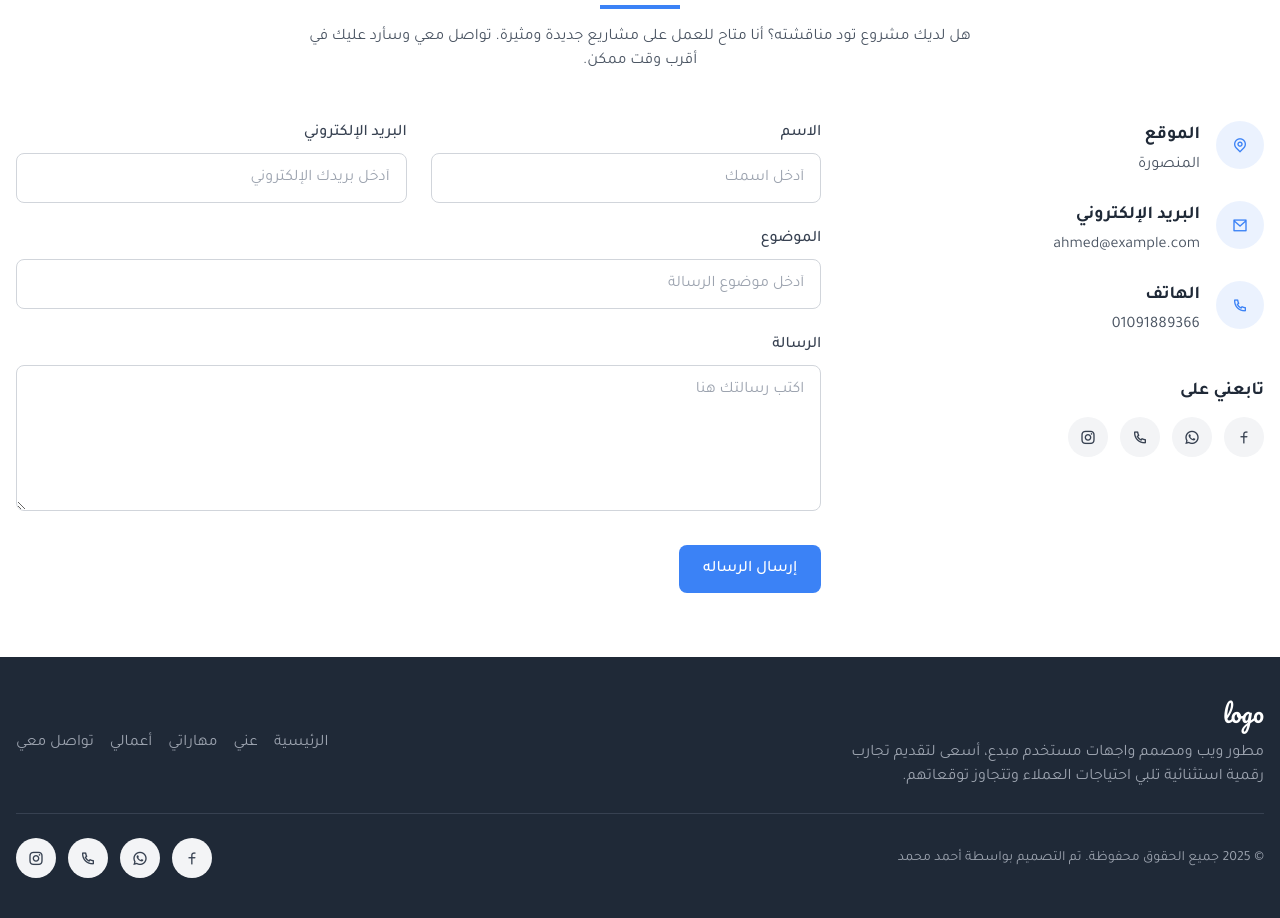
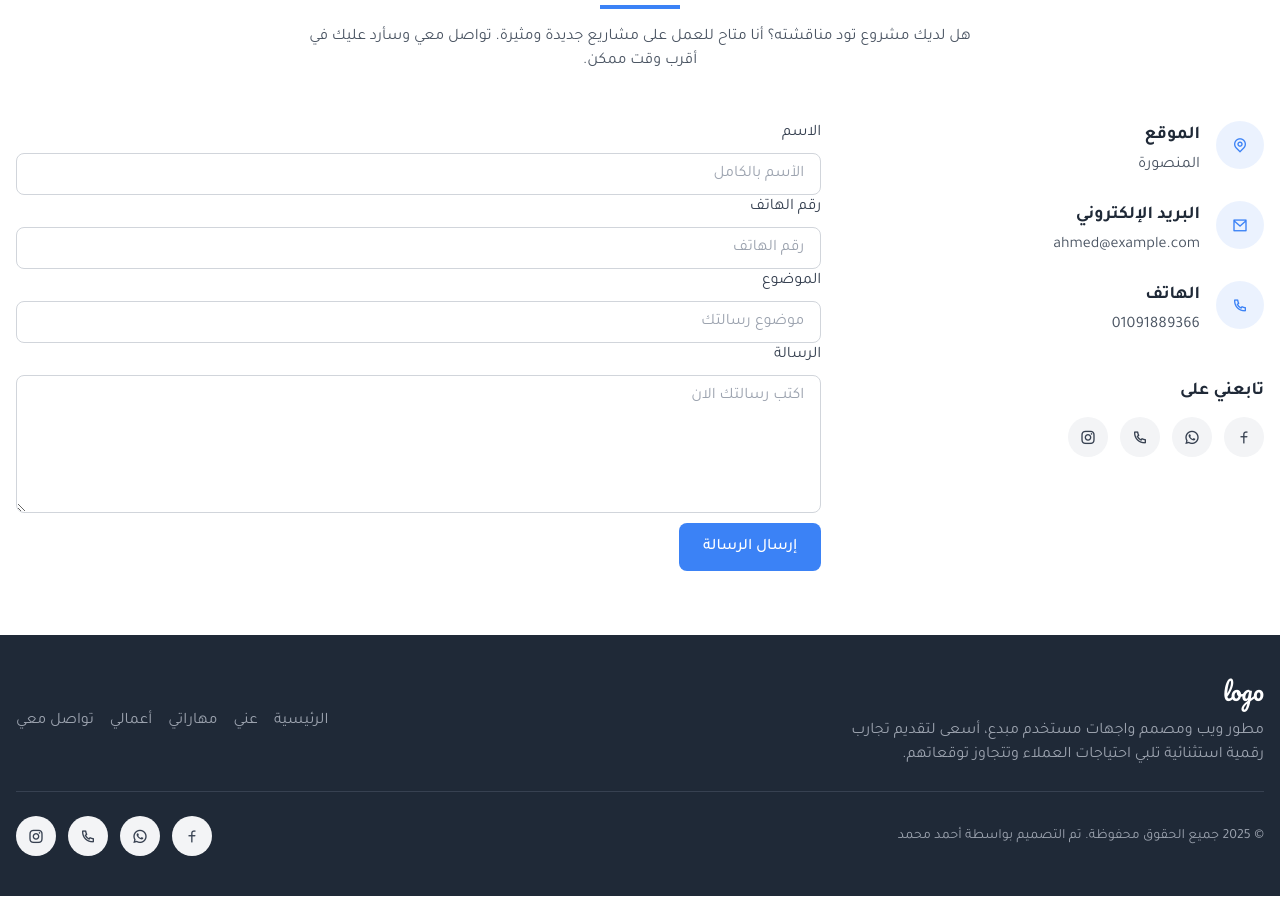
Before and after one commit to A7m721/engahmed, a plain HTML site: page index.html in a window 1280 px wide. Shown: the part 3817-4735 px from the top of the page. After the commit the page ends 4713 px from the top, so only its background shows below. Drawn offline with nearby package versions, Linux system fonts and the light colour scheme.

Commit message:
Update index.html
ss

```diff
--- a/index.html
+++ b/index.html
@@ -501,27 +501,29 @@
                     </div>
                 </div>
                 <div class="md:w-2/3">
-                   <form action="https://formspree.io/f/manobjal" method="POST">
-                        <div class="grid grid-cols-1 md:grid-cols-2 gap-6 mb-6">
+                    <form action="https://formspree.io/f/manobjal" method="POST">
                             <div>
-                                <label for="name" class="block text-gray-700 font-medium mb-2">الاسم</label>
-                                <input type="text" id="name" class="w-full px-4 py-3 border border-gray-300 rounded focus:outline-none focus:ring-2 focus:ring-primary/30 focus:border-primary" placeholder="أدخل اسمك">
+                                <label class="block text-gray-700 mb-2" for="contact-name">الاسم</label>
+                                <input type="text" name="first" placeholder="الأسم بالكامل" autocomplete="off" required class="w-full px-4 py-2 border border-gray-300 rounded focus:outline-none focus:ring-2 focus:ring-primary focus:border-transparent">
                             </div>
+
                             <div>
-                                <label for="email" class="block text-gray-700 font-medium mb-2">البريد الإلكتروني</label>
-                                <input type="email" id="email" class="w-full px-4 py-3 border border-gray-300 rounded focus:outline-none focus:ring-2 focus:ring-primary/30 focus:border-primary" placeholder="أدخل بريدك الإلكتروني">
+                                <label class="block text-gray-700 mb-2" for="contact-phone">رقم الهاتف</label>
+                                <input type="text" name="phone" placeholder="رقم الهاتف" autocomplete="off" required class="w-full px-4 py-2 border border-gray-300 rounded focus:outline-none focus:ring-2 focus:ring-primary focus:border-transparent" placeholder="example@email.com" required>
                             </div>
-                        </div>
-                        <div class="mb-6">
-                            <label for="subject" class="block text-gray-700 font-medium mb-2">الموضوع</label>
-                            <input type="text" id="subject" class="w-full px-4 py-3 border border-gray-300 rounded focus:outline-none focus:ring-2 focus:ring-primary/30 focus:border-primary" placeholder="أدخل موضوع الرسالة">
-                        </div>
-                        <div class="mb-6">
-                            <label for="message" class="block text-gray-700 font-medium mb-2">الرسالة</label>
-                            <textarea id="message" rows="5" class="w-full px-4 py-3 border border-gray-300 rounded focus:outline-none focus:ring-2 focus:ring-primary/30 focus:border-primary" placeholder="اكتب رسالتك هنا"></textarea>
-                        </div>
-                        <button type="submit" class="bg-primary text-white px-6 py-3 !rounded-button whitespace-nowrap font-medium hover:bg-primary/90 transition-colors">  إرسال الرساله</button>
-                    </form>
+
+                            <div>
+                                <label class="block text-gray-700 mb-2" for="contact-subject">الموضوع</label>
+                                <input type="text" name="sybject" placeholder="موضوع رسالتك" autocomplete="off" required class="w-full px-4 py-2 border border-gray-300 rounded focus:outline-none focus:ring-2 focus:ring-primary focus:border-transparent" placeholder="موضوع رسالتك" required>
+                            </div>
+
+                            <div>
+                                <label class="block text-gray-700 mb-2" for="contact-message">الرسالة</label>
+                                <textarea rows="5" cols="60" name="message" placeholder="اكتب رسالتك الان" autocomplete="off" required class="w-full px-4 py-2 border border-gray-300 rounded focus:outline-none focus:ring-2 focus:ring-primary focus:border-transparent" rows="4" placeholder="اكتب رسالتك هنا" required></textarea>
+                            </div>
+
+                            <button type="submit" class="bg-primary text-white px-6 py-3 rounded-button font-medium hover:bg-blue-600 transition-colors whitespace-nowrap">إرسال الرسالة</button>
+                        </form>
                 </div>
             </div>
         </div>
```
